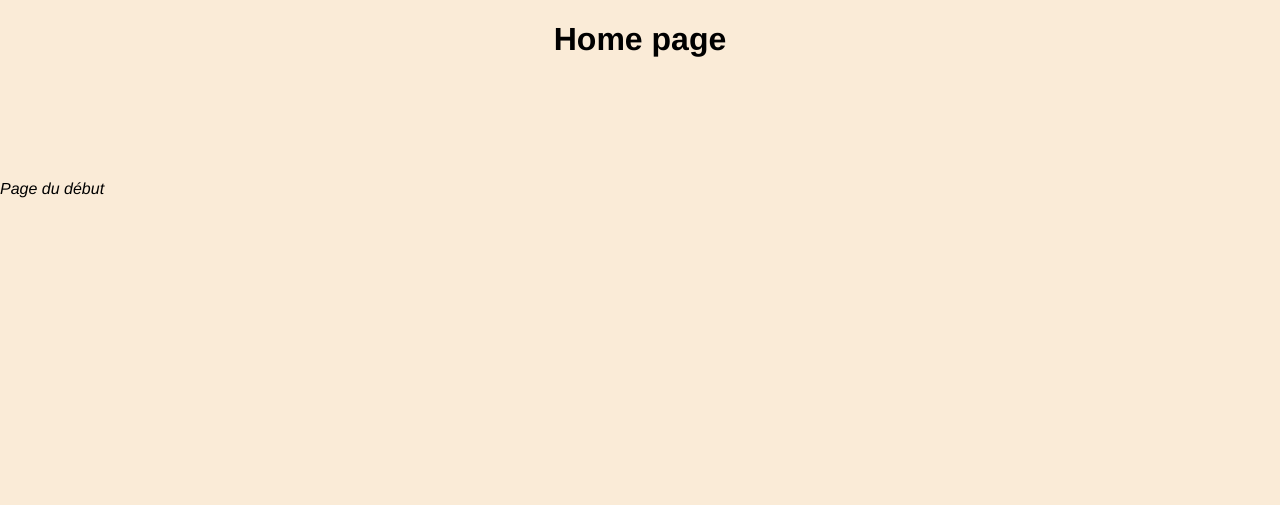
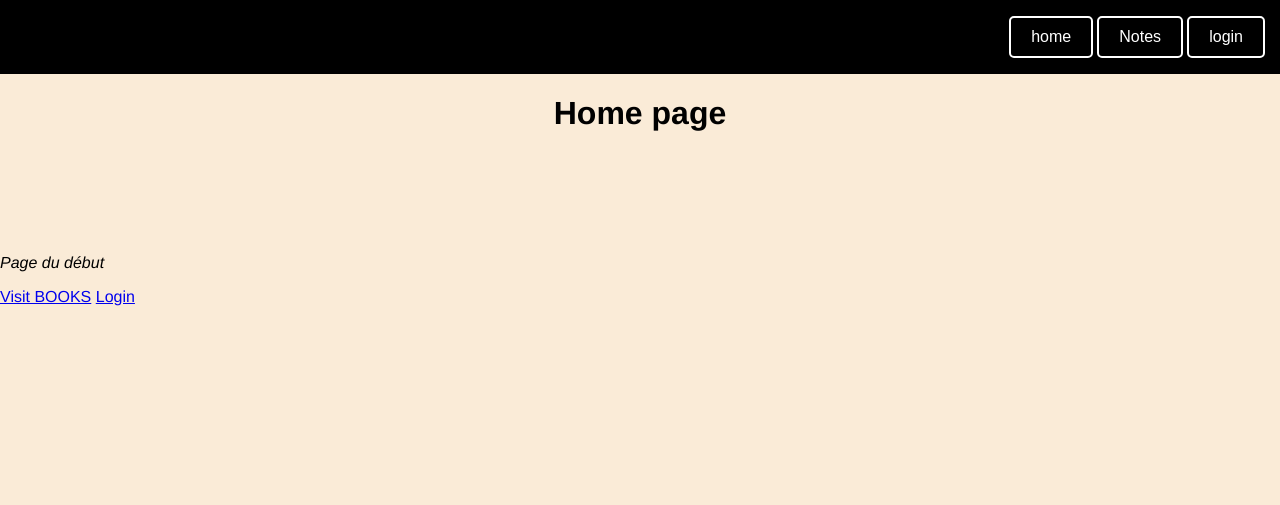
Before and after one commit to Bruburnono/DevSecOps, a Flask app: page / in a window 1280 px wide. Shown: the top 505 px of the page. After the commit the page ends 306 px from the top, so only its background shows below. Run offline with Flask 3, Linux system fonts and the light colour scheme.

Commit message:
Update index.html

```diff
--- a/templates/index.html
+++ b/templates/index.html
@@ -7,7 +7,18 @@
     <title>Document</title>
 </head>
 <body>
+    <nav class="navbar">
+        <div class="navdiv">
+            <ul>
+                <li><a href="/" ><button class="button-nav" >home</button></a></li>
+                <li><a href="/api/v1/resources/books/all" ><button class="button-nav" >Notes</button></a></li>
+                <li><a href="/login" ><button class="button-nav" >login</button></a></li>
+            </ul>
+        </div>
+    </nav>
     <h1>Home page</h1>
     <p>Page du début</p>
+    <a href="/api/v1/resources/books/all">Visit BOOKS</a>
+    <a href="/login">Login</a>
 </body>
 </html>
```
